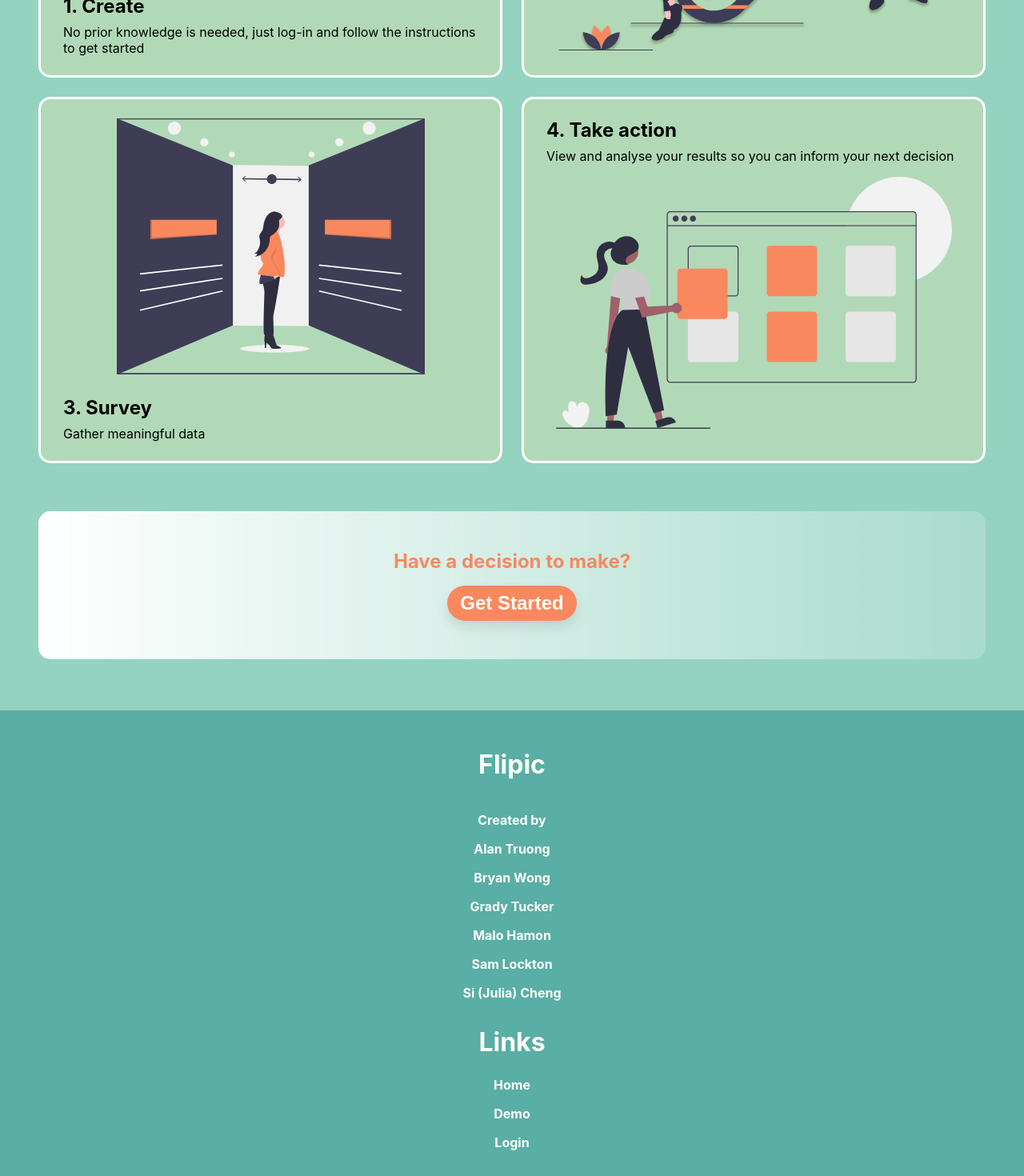
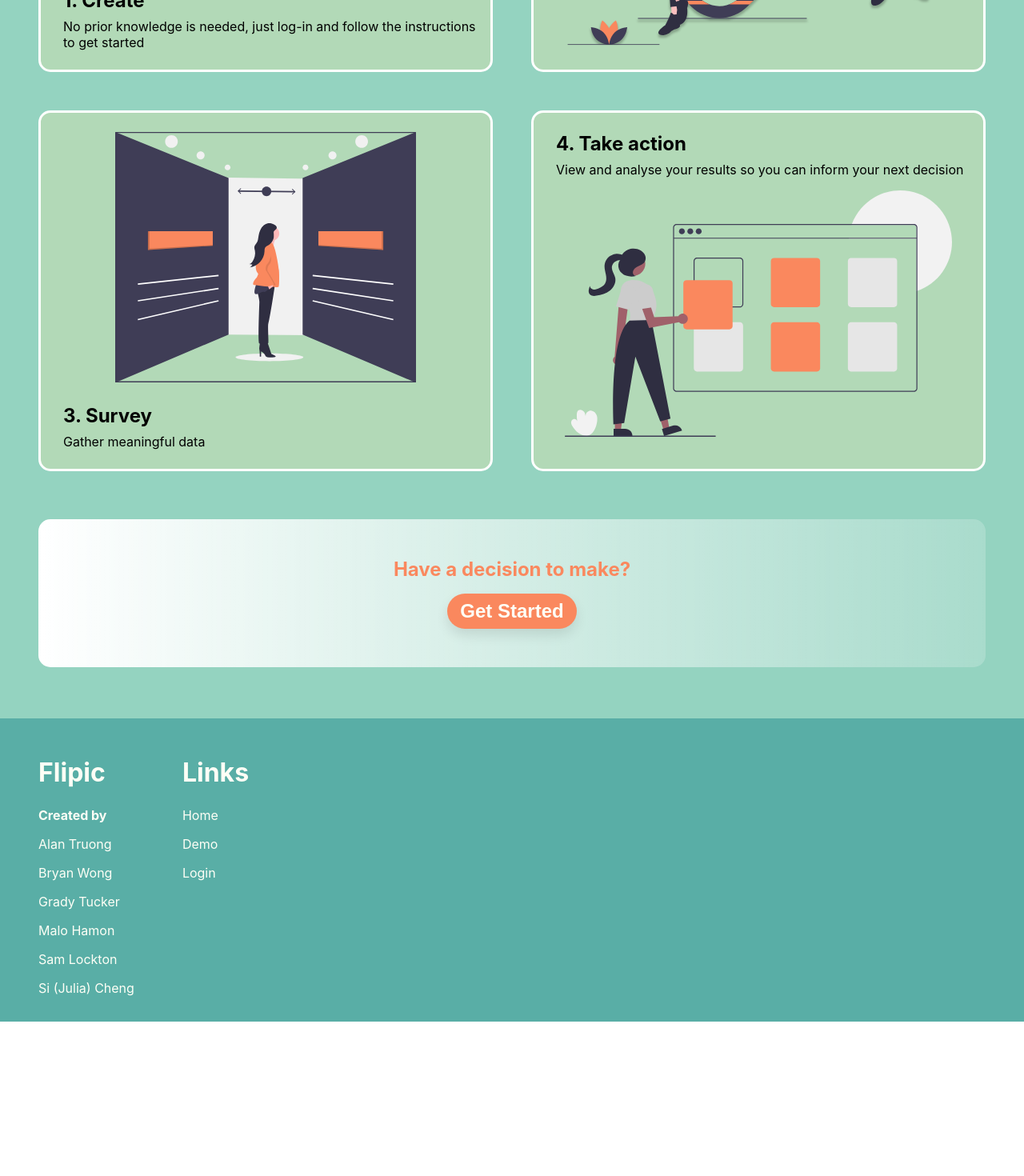
Before and after one commit to bryanwongyk/flipic, a React (Create React App) app in the folder front-end/: page / in a window 1280 px wide. Shown: the part 1833-3303 px from the top of the page at 80% size. After the commit the page ends 3110 px from the top, so only its background shows below. Built offline with nearby package versions, Linux system fonts and the light colour scheme.

Commit message:
Desktop view added for footer
+ Desktop view added for Footer
+ NavHeader refactored to remove bugged width
+ LandingPage refactored for How Section width

```diff
--- a/front-end/src/components/Navigation/Footer/Footer.js
+++ b/front-end/src/components/Navigation/Footer/Footer.js
@@ -1,13 +1,28 @@
 import styled from 'styled-components';
 import { Link } from 'react-router-dom';
 import theme from '../../Theme/theme';
+import bp from '../../Theme/breakpoints';
 
-const StyledFooter = styled.div`
+const StyledFooter = styled.footer`
 	align-items: center;
 	text-align: center;
 	background: ${theme.color.secondary};
 	width: 100%;
 	padding-top: 48px;
+`;
+
+const FooterWrapper = styled.div`
+	max-width: 1560px;
+	margin: 0 auto;
+	@media ${bp.sm} {
+		display: flex;
+		padding: 0 48px;
+		text-align: left;
+	}
+`;
+
+const FooterDiv = styled.div`
+	margin-right: 60px;
 `;
 
 const StyledBrandLink = styled(Link)`
@@ -33,9 +48,12 @@ const StyledList = styled.ul`
 	justify-content: center;
 	align-items: center;
 	color: ${theme.color.background.secondary};
-	font-weight: bold;
 	padding-left: 0;
 	padding-bottom: 16px;
+
+	@media ${bp.sm} {
+		align-items: flex-start;
+	}
 `;
 
 const StyledListItem = styled.li`
@@ -46,12 +64,22 @@ const StyledLink = styled(Link)`
 	text-decoration: none;
 	color: ${theme.color.background.secondary};
 	margin-bottom: 16px;
+
+	transition: all 0.2s ease;
+
+	&:hover {
+		color: lightgrey;
+	}
 `;
 
 const StyledPara = styled.p`
 	margin: 16px 0;
 	color: ${theme.color.background.secondary};
 	font-weight: bold;
+
+	@media ${bp.sm} {
+		margin-top: 0px;
+	}
 `;
 
 const LinksHeader = styled.h3`
@@ -63,6 +91,8 @@ const LinksHeader = styled.h3`
 const Footer = () => {
 	return (
 		<StyledFooter>
+			<FooterWrapper>
+				<FooterDiv>
 					<StyledBrandLink>Flipic</StyledBrandLink>
 					<StyledPara>Created by</StyledPara>
 					<StyledList>
@@ -73,12 +103,16 @@ const Footer = () => {
 						<StyledListItem>Sam Lockton</StyledListItem>
 						<StyledListItem>Si (Julia) Cheng</StyledListItem>
 					</StyledList>
+				</FooterDiv>
+				<FooterDiv>
 					<LinksHeader>Links</LinksHeader>
 					<StyledList>
 						<StyledLink to="/">Home</StyledLink>
 						<StyledLink to="/demo">Demo</StyledLink>
 						<StyledLink>Login</StyledLink>
 					</StyledList>
+				</FooterDiv>
+			</FooterWrapper>
 		</StyledFooter>
 	);
 };
--- a/front-end/src/components/Navigation/NavHeader/NavHeader.js
+++ b/front-end/src/components/Navigation/NavHeader/NavHeader.js
@@ -9,7 +9,6 @@ import styled from 'styled-components';
 import theme from '../../Theme/theme';
 
 const NavHeaderDiv = styled.div`
-	width: 100vw;
 	height: ${theme.height.navBarMobile};
 	background: ${theme.color.background.primary};
 	z-index: 100;
--- a/front-end/src/components/pages/LandingPage/LandingPage.js
+++ b/front-end/src/components/pages/LandingPage/LandingPage.js
@@ -12,7 +12,7 @@ import bp from '../../Theme/breakpoints';
 
 const PageWrapper = styled.div`
 	padding: 0 48px 64px 48px;
-	max-width: 1280px;
+	max-width: 1560px;
 	margin: 0 auto;
 `;
 
@@ -155,7 +155,9 @@ const HowSection = styled.section`
 	}
 `;
 
-const HowDiv = styled.div``;
+const HowDiv = styled.div`
+	width: 100%;
+`;
 
 const HowList = styled.ol`
 	list-style-type: none;
@@ -169,7 +171,7 @@ const HowList = styled.ol`
 		display: grid;
 		grid-template-rows: repeat(2, 1fr);
 		grid-template-columns: repeat(2, 1fr);
-		grid-gap: 24px;
+		grid-gap: 48px;
 	}
 `;
 
```
Lines whose indentation alone changed are shown as unchanged.
